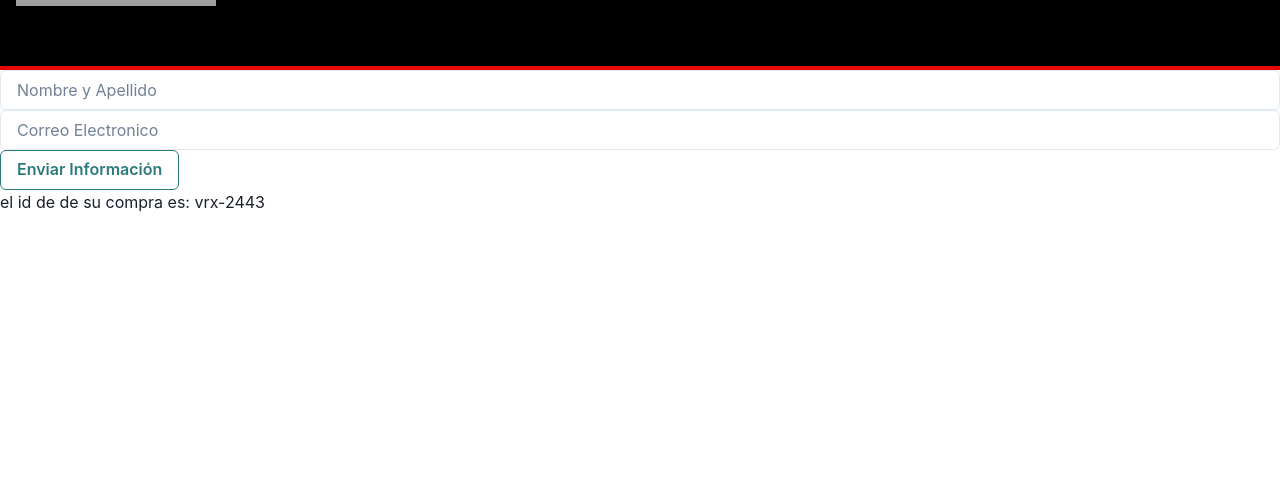
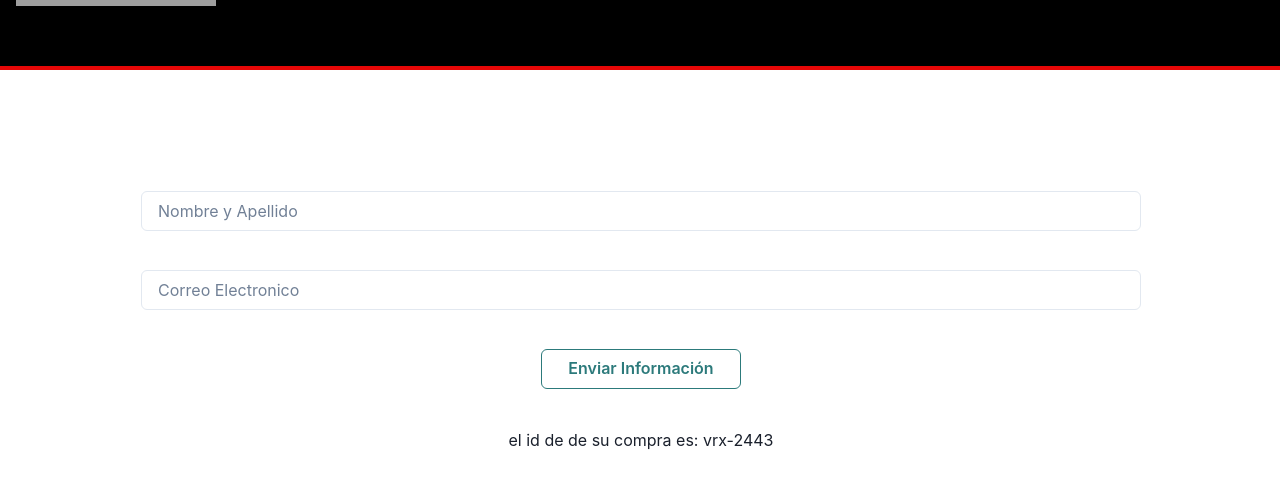
Before and after one commit to lucianodilascio/curso-react, a React (Vite) app: page /cart in a window 1280 px wide. Shown: the part 170-658 px from the top of the page. Built offline with nearby package versions, Linux system fonts and the light colour scheme; grey boxes are pictures that could not be loaded.

Commit message:
cambios de cara a firebase, falta terminar context

```diff
--- a/src/App.css
+++ b/src/App.css
@@ -51,3 +51,25 @@ margin-top: 100px;
 .basquet {
   text-align: center;
 }
+
+.container {
+  width: 100%;
+}
+
+.formulario {
+  margin: 1px;
+  padding: 100px;
+  width: 100%;
+  display:grid;
+  align-items: center;
+  justify-content: center;
+  height: 500px;
+
+
+}
+
+.botonEnviar {
+  text-align: center;
+  justify-content: center;
+  margin-left: 400px;
+}
--- a/src/App.jsx
+++ b/src/App.jsx
@@ -5,11 +5,13 @@ import NavBar from './components/NavBar'
 import ItemDetailContainer from './components/ItemDetailContainer'
 import ItemListContainer from './components/ItemListContainer'
 import Cart from './components/Cart'
+import ShoppingCartContext from './context/ShoppingCartContext'
 
 
 const App = () => {
   return (
     <BrowserRouter>
+      <ShoppingCartContext>
 
       <NavBar />
 
@@ -27,6 +29,9 @@ const App = () => {
 
 
 
+      </ShoppingCartContext>
+
+
 
     </BrowserRouter>
   )
--- a/src/components/Cart.jsx
+++ b/src/components/Cart.jsx
@@ -1,11 +1,19 @@
 import React from 'react'
 import Form from './Form';
+import { useContext } from 'react';
+import { CartContext } from '../context/ShoppingCartContext';
 
 const Cart = () => {
+
+const {cart,setCart} = useContext(CartContext);
+
+
+
+
   return (
     <div>
-<Form/>
-
+      <h1>{cart}</h1>
+      <Form />
     </div>
   )
 }
--- a/src/components/Form.jsx
+++ b/src/components/Form.jsx
@@ -22,16 +22,16 @@ const Form = () => {
 
 
     return (
-        <div>
-            <form action="" onSubmit={handleSumbit}>
-                <Input placeholder='Nombre y Apellido' onChange={(e) => setNombre(e.target.value)} value={nombre} />
+        <div className='container'>
+            <form action="" className='formulario' onSubmit={handleSumbit}>
+                <Input width="1000px" placeholder='Nombre y Apellido' onChange={(e) => setNombre(e.target.value)} value={nombre} />
                 <Input placeholder='Correo Electronico' type='email' onChange={(e) => setEmail(e.target.value)} value={email} />
-                <Button colorScheme='teal' variant='outline' type="sumbit">
+                <Button className='botonEnviar' width="200px" colorScheme='teal' variant='outline' type="sumbit">
                     Enviar Información
                 </Button>
 
 
-                <Text>
+                <Text textAlign="center">
                     {`el id de de su compra es: ${purchaseId}`}
                 </Text>
             </form>
--- /dev/null
+++ b/src/context/ShoppingCartContext.jsx
@@ -0,0 +1,19 @@
+import { createContext, useState } from "react";
+
+export const CartContext = createContext(null)
+
+export const ShoppingCartProvider = ({ children }) => {
+
+const [cart, setCart] = useState([])
+
+
+
+    return (
+        <CartContext.Provider value={{cart, setCart}}>
+            {children}
+        </CartContext.Provider>
+    )
+}
+
+
+export default ShoppingCartProvider
```
